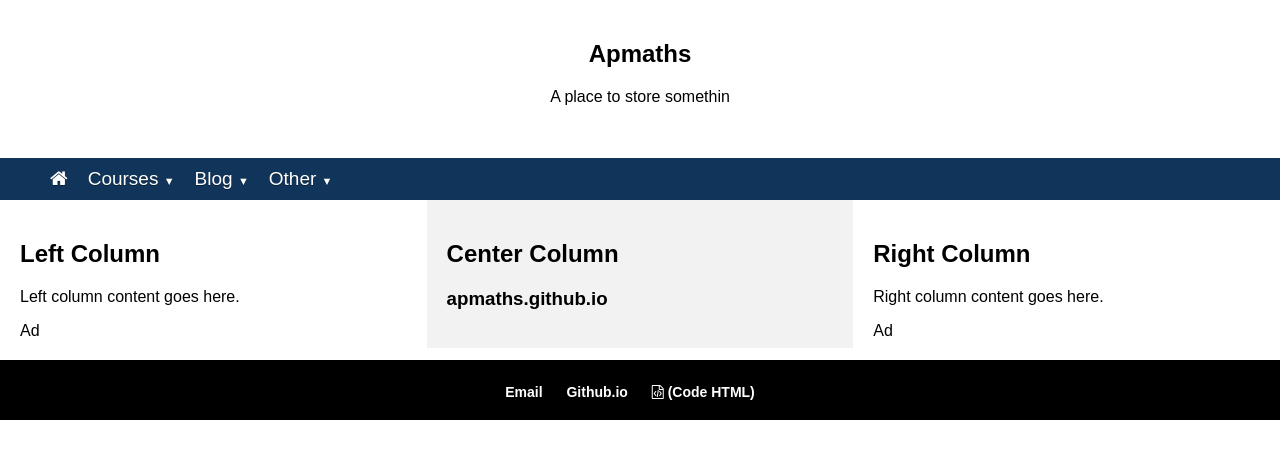
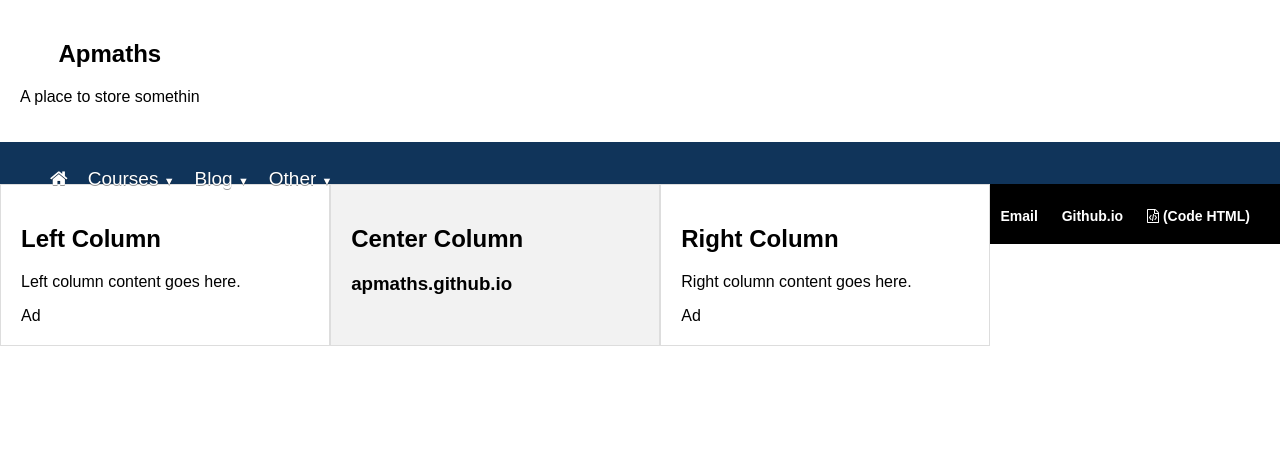
Before and after one commit to hoAngnaMPHan/apmaths.github.io, a Jekyll site: the page built from index.html, in a window 1280 px wide. Shown: the top 459 px of the page. Built offline with Jekyll 4.4.1, drawn with Linux system fonts in a browser that asks for light colours.

Commit message:
Update style.css

```diff
--- a/css/style.css
+++ b/css/style.css
@@ -6,6 +6,8 @@ body {
   font-family: Arial, Helvetica, sans-serif;
   margin: 0;
   box-sizing: border-box;
+  display: flex;
+  flex-wrap: wrap;
 }
 
 a { text-decoration: none; color: #0000ff ; }
@@ -148,21 +150,20 @@ a:hover { text-decoration: none; color: #808000;}
 
 
 /* Create two columns/boxes that floats next to each other */
-.column {
+  .column {
             box-sizing: border-box;
             padding: 20px;
-            border: 0px solid #ddd;
+            border: 1px solid #ddd;
+            flex: 1; /* Mỗi cột chiếm đều không gian */
+            min-width: 0; /* Fix cho lỗi trên Firefox */
         }
 
-        .left, .center {
-            float: left;
-            width: 33.33%;
+        .center {
+            background-color: #f2f2f2; /* Một màu nền khác cho cột trung tâm */
         }
 
-        .right {
-            float: left;
-            width: 33.33%;
-            display: block; /* Hiển thị mặc định */
+        .clearfix {
+            clear: both;
         }
 
         @media (max-width: 800px) {
@@ -175,14 +176,6 @@ a:hover { text-decoration: none; color: #808000;}
             .left {
                 display: none; /* Ẩn cột trái khi độ rộng màn hình dưới 500px */
             }
-        }
-
-        .center {
-            background-color: #f2f2f2; /* Một màu nền khác cho cột trung tâm */
-        }
-
-        .clearfix {
-            clear: both;
         }
 
 
```
